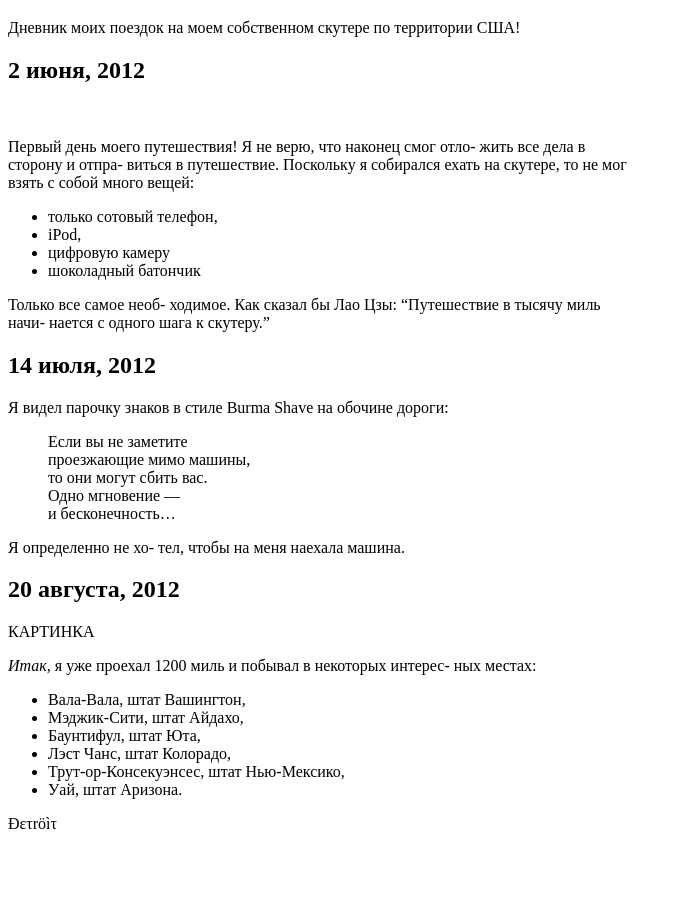
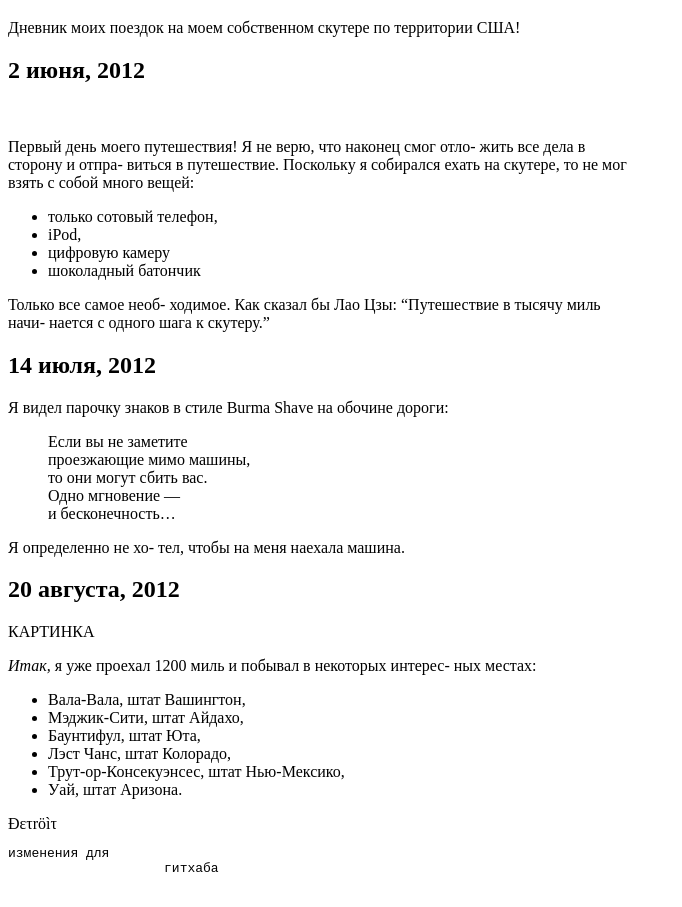
Before and after one commit to SandERFills/saite.github.io, a plain HTML site: page index.html in a window 1280 px wide. Shown: the part 61-968 px from the top of the page, without its empty margins (0-682 px from the left). Before the commit the page ends 910 px from the top, so only its background shows below. Drawn offline with Linux system fonts and the light colour scheme.

Commit message:
изменение строк

```diff
--- a/index.html
+++ b/index.html
@@ -56,7 +56,9 @@
                         <li>Уай, штат Аризона.</li>
                 </ul>
                 &#208;&epsilon;&tau;&#114;&ouml;&igrave;&tau;
-
+                <pre>изменения для
+                    гитхаба
+                </pre>
                     </p>
 
 </body>
```
